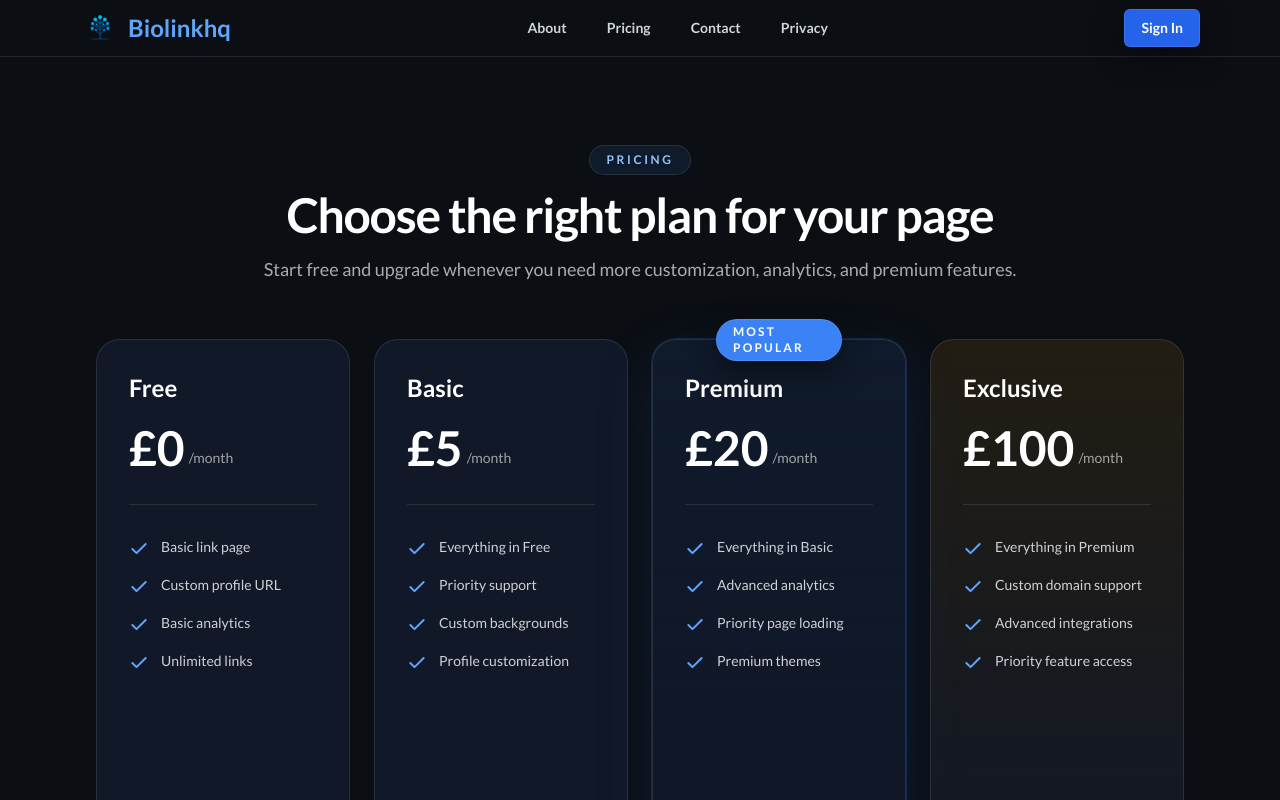
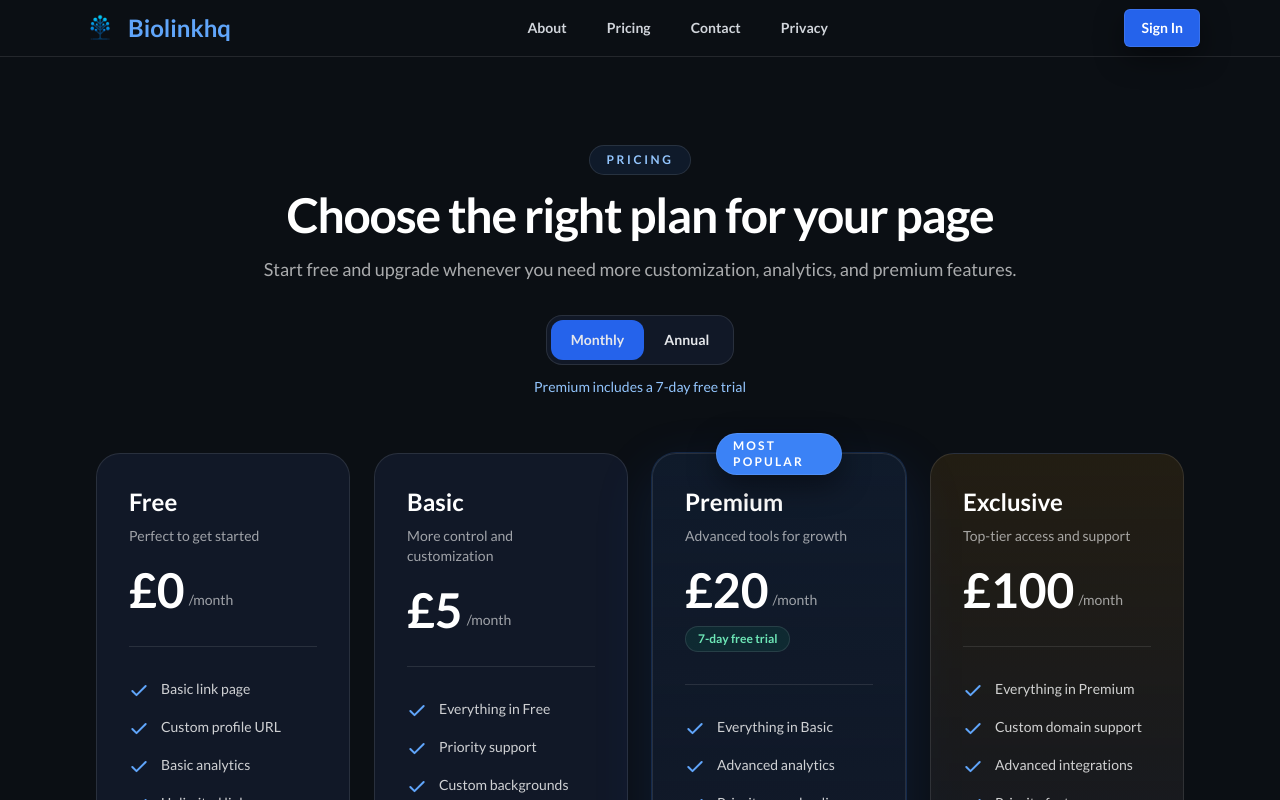
Before and after one commit to TheBioLink/biolinkhq, a Next.js app: page /pricing in a window 1280 px wide. Shown: the top 800 px of the page. Built offline with nearby package versions, Linux system fonts and the light colour scheme; no server answers.

Commit message:
Update PricingClient.js

```diff
--- a/src/components/pricing/PricingClient.js
+++ b/src/components/pricing/PricingClient.js
@@ -2,17 +2,18 @@
 "use client";
 
 import Link from "next/link";
-import { useState } from "react";
+import { useMemo, useState } from "react";
 
 const plans = [
   {
     key: "free",
     name: "Free",
-    price: "£0",
+    monthlyPrice: "£0",
+    annualPrice: "£0",
+    subtitle: "Perfect to get started",
     accent: "border-white/10 bg-[#111827]",
     button:
       "bg-white/10 text-white hover:bg-white/15 border border-white/10",
-    featured: false,
     cta: "Get Started",
     href: "/account",
     features: [
@@ -25,10 +26,11 @@ const plans = [
   {
     key: "basic",
     name: "Basic",
-    price: "£5",
+    monthlyPrice: "£5",
+    annualPrice: "£50",
+    subtitle: "More control and customization",
     accent: "border-blue-500/30 bg-[#111827]",
     button: "bg-blue-600 text-white hover:bg-blue-500",
-    featured: false,
     cta: "Upgrade",
     features: [
       "Everything in Free",
@@ -40,7 +42,9 @@ const plans = [
   {
     key: "premium",
     name: "Premium",
-    price: "£20",
+    monthlyPrice: "£20",
+    annualPrice: "£200",
+    subtitle: "Advanced tools for growth",
     accent:
       "border-blue-500 bg-gradient-to-b from-blue-500/10 to-[#111827] shadow-[0_0_0_1px_rgba(59,130,246,0.2),0_20px_60px_rgba(37,99,235,0.15)]",
     button: "bg-blue-600 text-white hover:bg-blue-500",
@@ -52,16 +56,18 @@ const plans = [
       "Advanced analytics",
       "Priority page loading",
       "Premium themes",
+      "7-day free trial on monthly",
     ],
   },
   {
     key: "exclusive",
     name: "Exclusive",
-    price: "£100",
+    monthlyPrice: "£100",
+    annualPrice: "£1000",
+    subtitle: "Top-tier access and support",
     accent:
       "border-amber-500/40 bg-gradient-to-b from-amber-500/10 to-[#111827]",
     button: "bg-amber-500 text-black hover:bg-amber-400",
-    featured: false,
     cta: "Upgrade",
     features: [
       "Everything in Premium",
@@ -72,16 +78,16 @@ const plans = [
   },
 ];
 
-async function startCheckout(plan, setLoading) {
+async function startCheckout(plan, billing, setLoading) {
   try {
-    setLoading(plan);
+    setLoading(`${plan}:${billing}`);
 
     const res = await fetch("/api/stripe/checkout", {
       method: "POST",
       headers: {
         "Content-Type": "application/json",
       },
-      body: JSON.stringify({ plan }),
+      body: JSON.stringify({ plan, billing }),
     });
 
     const data = await res.json();
@@ -124,6 +130,12 @@ function CheckIcon() {
 
 export default function PricingClient() {
   const [loading, setLoading] = useState(null);
+  const [billing, setBilling] = useState("monthly");
+
+  const billingLabel = useMemo(
+    () => (billing === "annual" ? "/year" : "/month"),
+    [billing]
+  );
 
   return (
     <div className="px-4 py-16 text-white">
@@ -141,13 +153,57 @@ export default function PricingClient() {
             Start free and upgrade whenever you need more customization,
             analytics, and premium features.
           </p>
+
+          <div className="mt-8 inline-flex rounded-2xl border border-white/10 bg-[#111827] p-1">
+            <button
+              type="button"
+              onClick={() => setBilling("monthly")}
+              className={`rounded-xl px-5 py-2.5 text-sm font-bold transition ${
+                billing === "monthly"
+                  ? "bg-blue-600 text-white"
+                  : "text-white/70 hover:text-white"
+              }`}
+            >
+              Monthly
+            </button>
+
+            <button
+              type="button"
+              onClick={() => setBilling("annual")}
+              className={`rounded-xl px-5 py-2.5 text-sm font-bold transition ${
+                billing === "annual"
+                  ? "bg-blue-600 text-white"
+                  : "text-white/70 hover:text-white"
+              }`}
+            >
+              Annual
+            </button>
+          </div>
+
+          {billing === "annual" && (
+            <div className="mt-3 text-sm text-emerald-300">
+              Annual billing enabled
+            </div>
+          )}
+
+          {billing === "monthly" && (
+            <div className="mt-3 text-sm text-blue-300">
+              Premium includes a 7-day free trial
+            </div>
+          )}
         </div>
 
         <div className="grid gap-6 md:grid-cols-2 xl:grid-cols-4">
-          {plans.map((plan) => (
+          {plans.map((plan) => {
+            const isFree = plan.key === "free";
+            const currentPrice =
+              billing === "annual" ? plan.annualPrice : plan.monthlyPrice;
+            const isLoading = loading === `${plan.key}:${billing}`;
+
+            return (
               <div
                 key={plan.key}
-              className={`relative flex min-h-[560px] flex-col rounded-3xl border p-8 ${plan.accent}`}
+                className={`relative flex min-h-[590px] flex-col rounded-3xl border p-8 ${plan.accent}`}
               >
                 {plan.featured && (
                   <div className="absolute left-1/2 top-0 -translate-x-1/2 -translate-y-1/2 rounded-full border border-blue-400/30 bg-blue-500 px-4 py-1 text-xs font-extrabold uppercase tracking-[0.18em] text-white shadow-lg">
@@ -157,13 +213,22 @@ export default function PricingClient() {
 
                 <div>
                   <h2 className="text-2xl font-black text-white">{plan.name}</h2>
+                  <p className="mt-2 text-sm text-white/60">{plan.subtitle}</p>
 
                   <div className="mt-5 flex items-end gap-1">
                     <span className="text-5xl font-black leading-none text-white">
-                    {plan.price}
+                      {currentPrice}
                     </span>
-                  <span className="pb-1 text-sm text-white/60">/month</span>
+                    <span className="pb-1 text-sm text-white/60">
+                      {billingLabel}
+                    </span>
                   </div>
+
+                  {plan.key === "premium" && billing === "monthly" && (
+                    <div className="mt-3 inline-flex rounded-full border border-emerald-400/20 bg-emerald-500/10 px-3 py-1 text-xs font-bold text-emerald-300">
+                      7-day free trial
+                    </div>
+                  )}
                 </div>
 
                 <div className="mt-8 h-px bg-white/10" />
@@ -178,7 +243,7 @@ export default function PricingClient() {
                 </ul>
 
                 <div className="mt-auto pt-8">
-                {plan.key === "free" ? (
+                  {isFree ? (
                     <Link
                       href={plan.href}
                       className={`inline-flex w-full items-center justify-center rounded-xl px-5 py-3 text-sm font-bold transition ${plan.button}`}
@@ -188,16 +253,17 @@ export default function PricingClient() {
                   ) : (
                     <button
                       type="button"
-                    onClick={() => startCheckout(plan.key, setLoading)}
+                      onClick={() => startCheckout(plan.key, billing, setLoading)}
                       disabled={loading !== null}
                       className={`inline-flex w-full items-center justify-center rounded-xl px-5 py-3 text-sm font-bold transition disabled:cursor-not-allowed disabled:opacity-60 ${plan.button}`}
                     >
-                    {loading === plan.key ? "Loading..." : plan.cta}
+                      {isLoading ? "Loading..." : `${plan.cta} ${billing === "annual" ? "Yearly" : "Monthly"}`}
                     </button>
                   )}
                 </div>
               </div>
-          ))}
+            );
+          })}
         </div>
       </main>
     </div>
```
Lines whose indentation alone changed are shown as unchanged.
